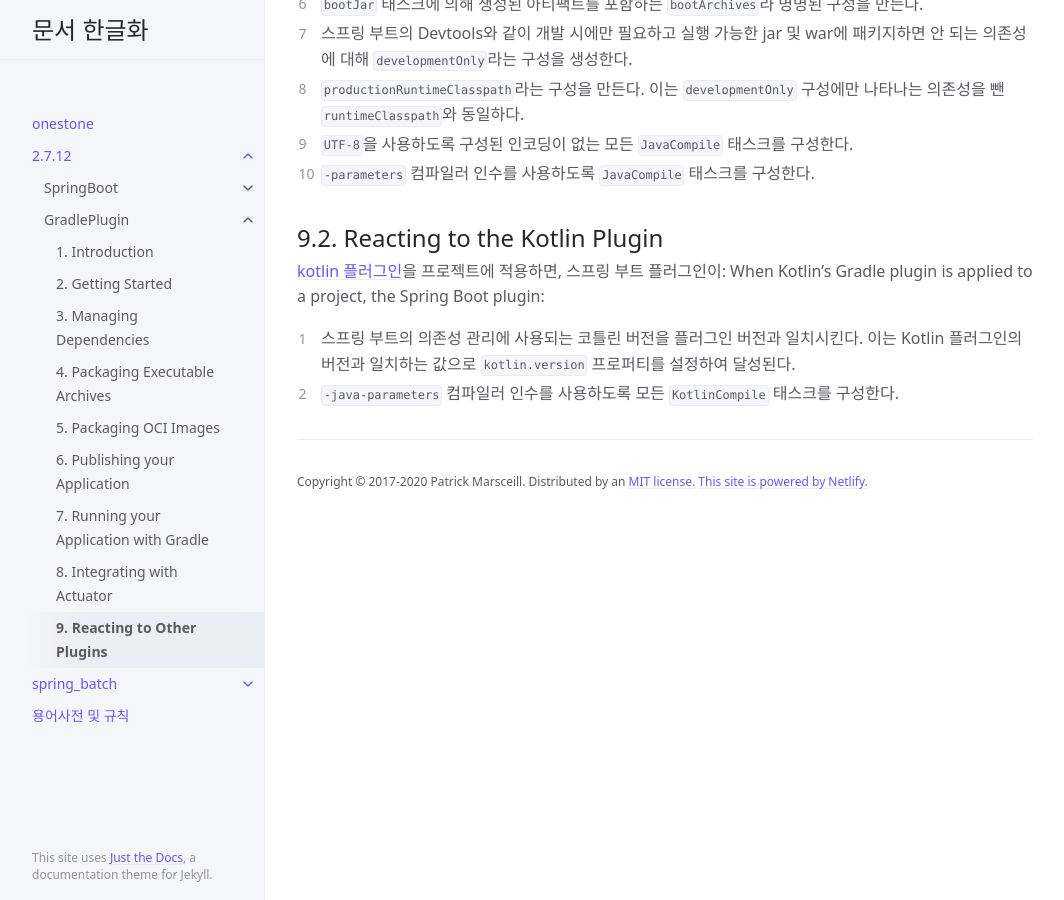
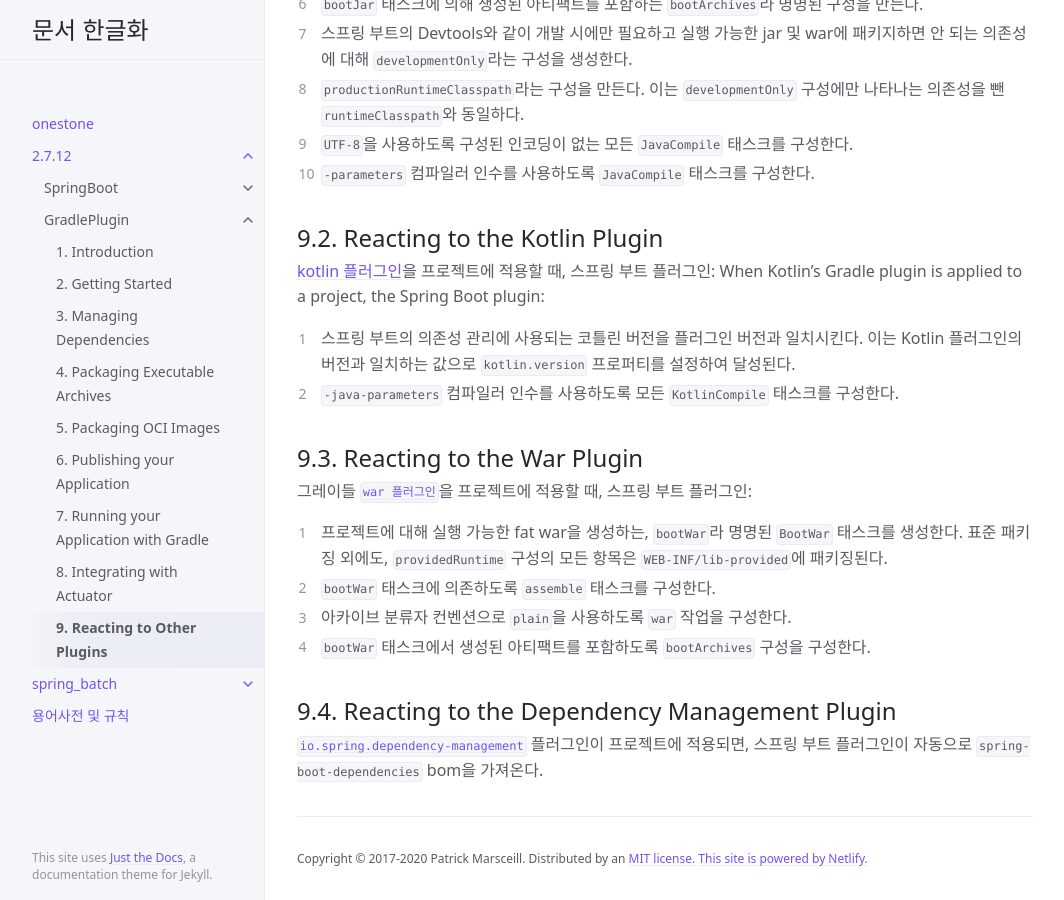
Before and after one commit to onestone9900/onestone9900.github.io, a Jekyll site: the page built from docs/2.7.12/gradle_plugin/9. reacting_to_other_plugins.md, in a window 1280 px wide and 900 px high, scrolled down 537 px. Shown: the whole window, without its empty margins (107-1171 px from the left). Built offline with Jekyll 4.4.1, drawn with Linux system fonts in a browser that asks for light colours.

Commit message:
docs: 9. Reacting to Other Plugins - 9.3., 9.4.

```diff
--- a/docs/2.7.12/gradle_plugin/9. reacting_to_other_plugins.md
+++ b/docs/2.7.12/gradle_plugin/9. reacting_to_other_plugins.md
@@ -18,7 +18,7 @@ nav_order: 9
 2. `bootJar` 태스크에 의존하도록 `assemble` 태스크를 구성한다.
 3. 아카이브 분류자(archive classifier) 컨벤션으로 `plain`을 사용하도록 `jar` 태스크를 구성한다.
 4. [빌드팩](https://buildpacks.io/)을 사용하여 OCI 이미지를 생성하는 `bootBuildImage`라 명명된 `BootBuildImage` 태스크를 생성한다.
-5. 애플리케이션을 실행하는 데 사용할 수 있는 `bootRun`이라 명명된 `BootRun` 태스크를 만든다.
+5. 애플리케이션을 실행하는 데 사용할 수 있는 `bootRun`이라 명명된 [`BootRun`](https://docs.spring.io/spring-boot/docs/2.7.12/gradle-plugin/api/org/springframework/boot/gradle/tasks/run/BootRun.html) 태스크를 만든다.
 6. `bootJar` 태스크에 의해 생성된 아티팩트를 포함하는 `bootArchives`라 명명된 구성을 만든다.
 7. 스프링 부트의 Devtools와 같이 개발 시에만 필요하고 실행 가능한 jar 및 war에 패키지하면 안 되는 의존성에 대해 `developmentOnly`라는 구성을 생성한다.
 8. `productionRuntimeClasspath`라는 구성을 만든다. 이는 `developmentOnly` 구성에만 나타나는 의존성을 뺀 `runtimeClasspath`와 동일하다.
@@ -27,7 +27,20 @@ nav_order: 9
 
 
 ## 9.2. Reacting to the Kotlin Plugin
-[kotlin 플러그인](https://kotlinlang.org/docs/gradle.html)을 프로젝트에 적용하면, 스프링 부트 플러그인이:
+[kotlin 플러그인](https://kotlinlang.org/docs/gradle.html)을 프로젝트에 적용할 때, 스프링 부트 플러그인:
 When Kotlin’s Gradle plugin is applied to a project, the Spring Boot plugin:
 1. 스프링 부트의 의존성 관리에 사용되는 코틀린 버전을 플러그인 버전과 일치시킨다. 이는 Kotlin 플러그인의 버전과 일치하는 값으로 `kotlin.version` 프로퍼티를 설정하여 달성된다.
 2. `-java-parameters` 컴파일러 인수를 사용하도록 모든 `KotlinCompile` 태스크를 구성한다.
+
+
+## 9.3. Reacting to the War Plugin
+그레이들 [`war 플러그인`](https://docs.gradle.org/current/userguide/war_plugin.html)을 프로젝트에 적용할 때, 스프링 부트 플러그인:
+
+1. 프로젝트에 대해 실행 가능한 fat war을 생성하는, `bootWar`라 명명된 `BootWar` 태스크를 생성한다. 표준 패키징 외에도, `providedRuntime` 구성의 모든 항목은 `WEB-INF/lib-provided`에 패키징된다.
+2. `bootWar` 태스크에 의존하도록 `assemble` 태스크를 구성한다.
+3. 아카이브 분류자 컨벤션으로 `plain`을 사용하도록 `war` 작업을 구성한다.
+4. `bootWar` 태스크에서 생성된 아티팩트를 포함하도록 `bootArchives` 구성을 구성한다.
+
+
+## 9.4. Reacting to the Dependency Management Plugin
+[`io.spring.dependency-management`](https://github.com/spring-gradle-plugins/dependency-management-plugin) 플러그인이 프로젝트에 적용되면, 스프링 부트 플러그인이 자동으로 `spring-boot-dependencies` bom을 가져온다.
```
